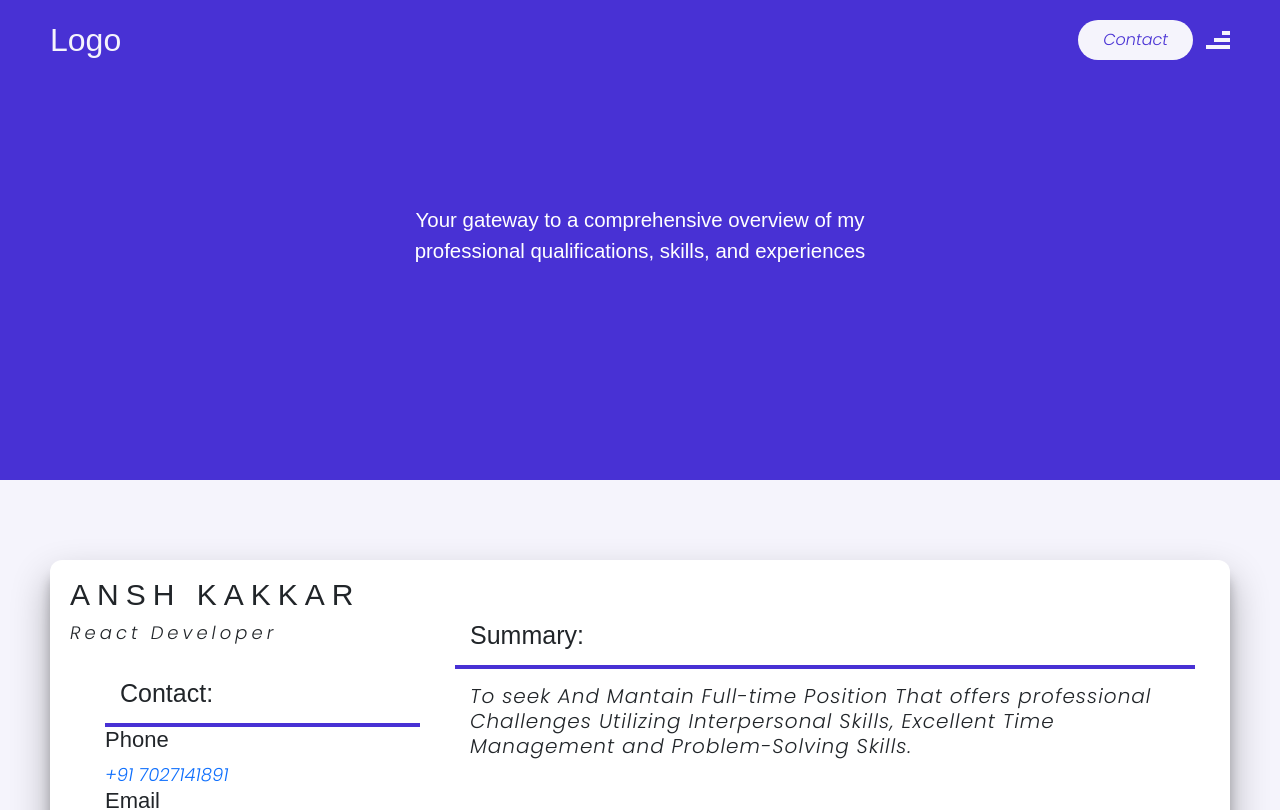
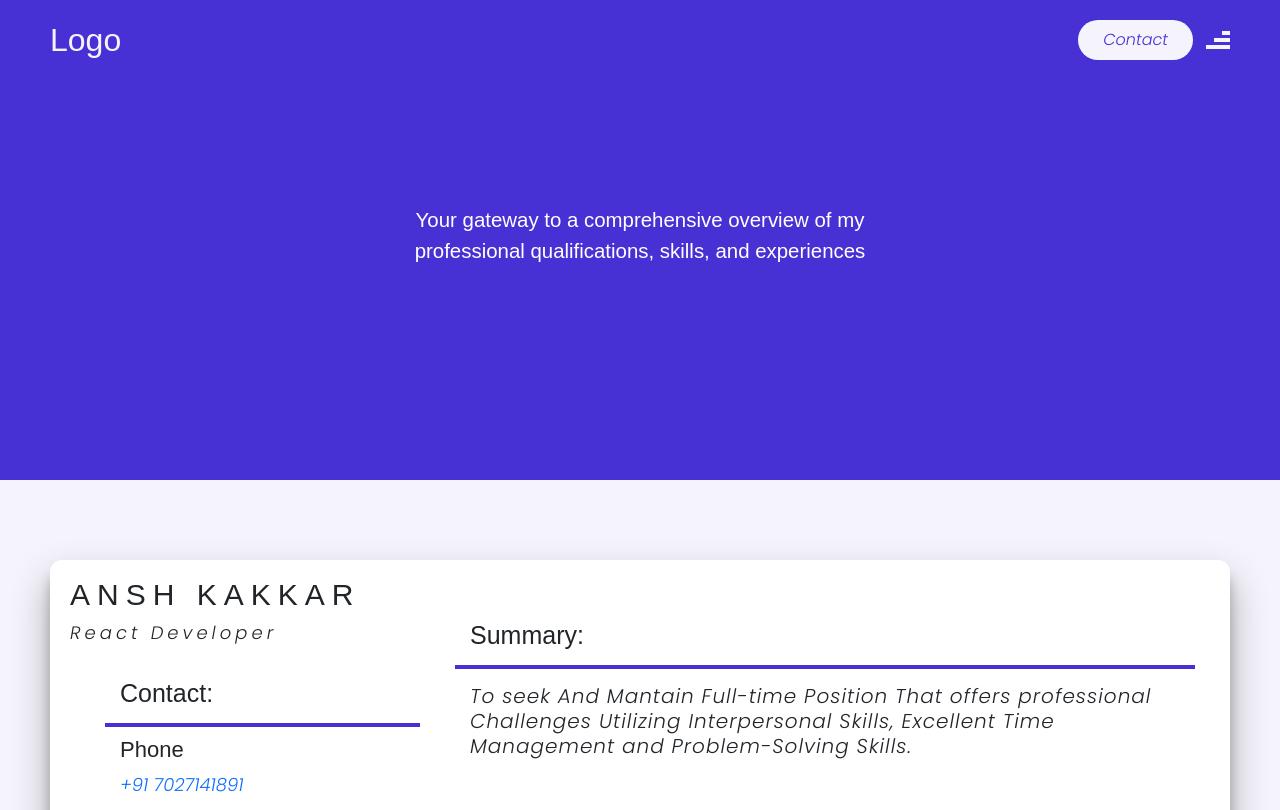
Before and after one commit to Anshkakkar15/next-portfolio, a Next.js app: page /resume in a window 1280 px wide. Shown: the top 810 px of the page. Built offline with nearby package versions, Linux system fonts and the light colour scheme; a web font is replaced by a local one.

Commit message:
working with resume responsive

```diff
--- a/styles/Resume.module.css
+++ b/styles/Resume.module.css
@@ -54,6 +54,13 @@
 }
 .cnt_icon {
   font-size: 20px;
+}
+
+.right_sec_v {
+  display: flex;
+  flex-direction: column;
+  gap: 20px;
+  padding: 10px 15px;
 }
 
 .right_sec {
```
